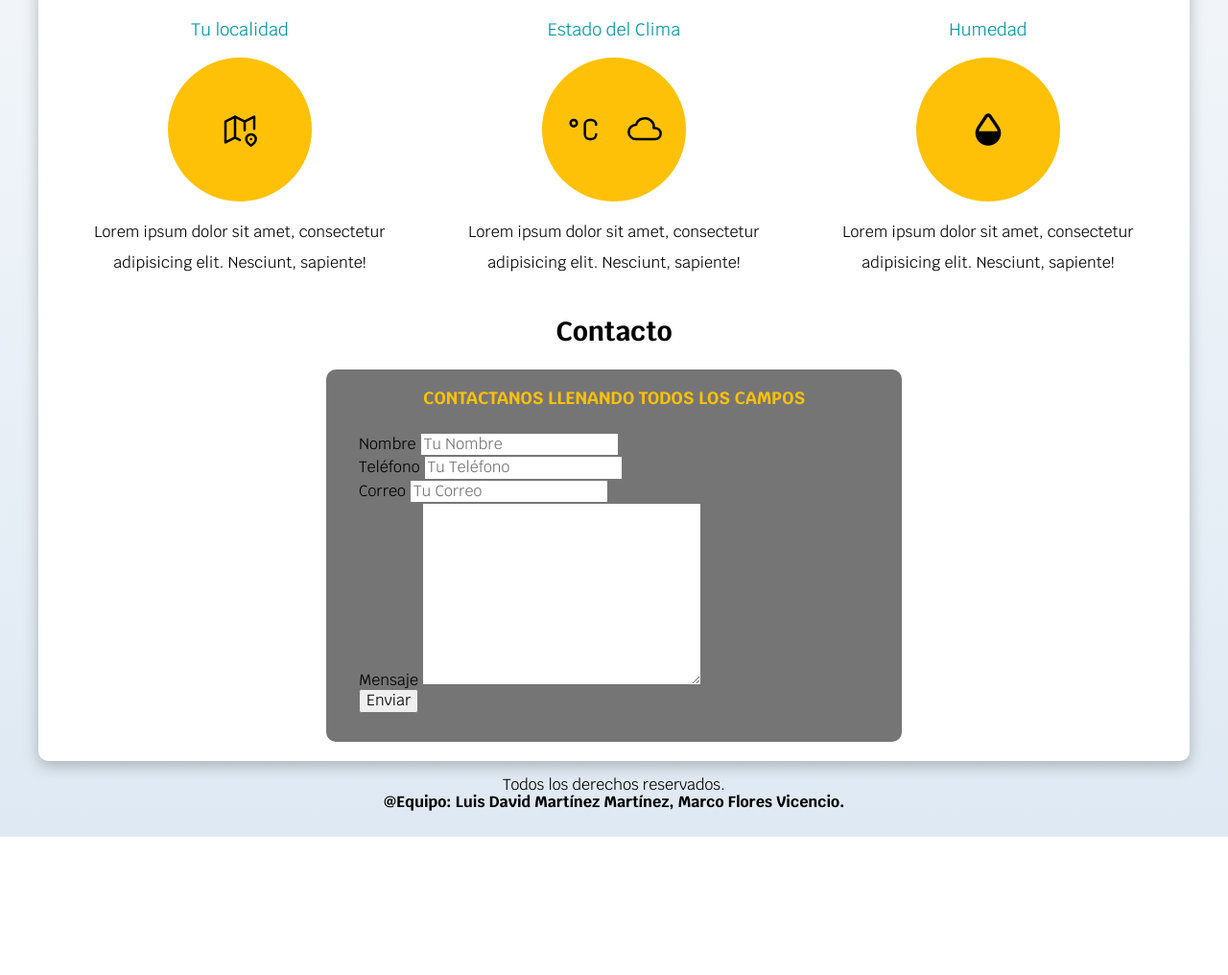
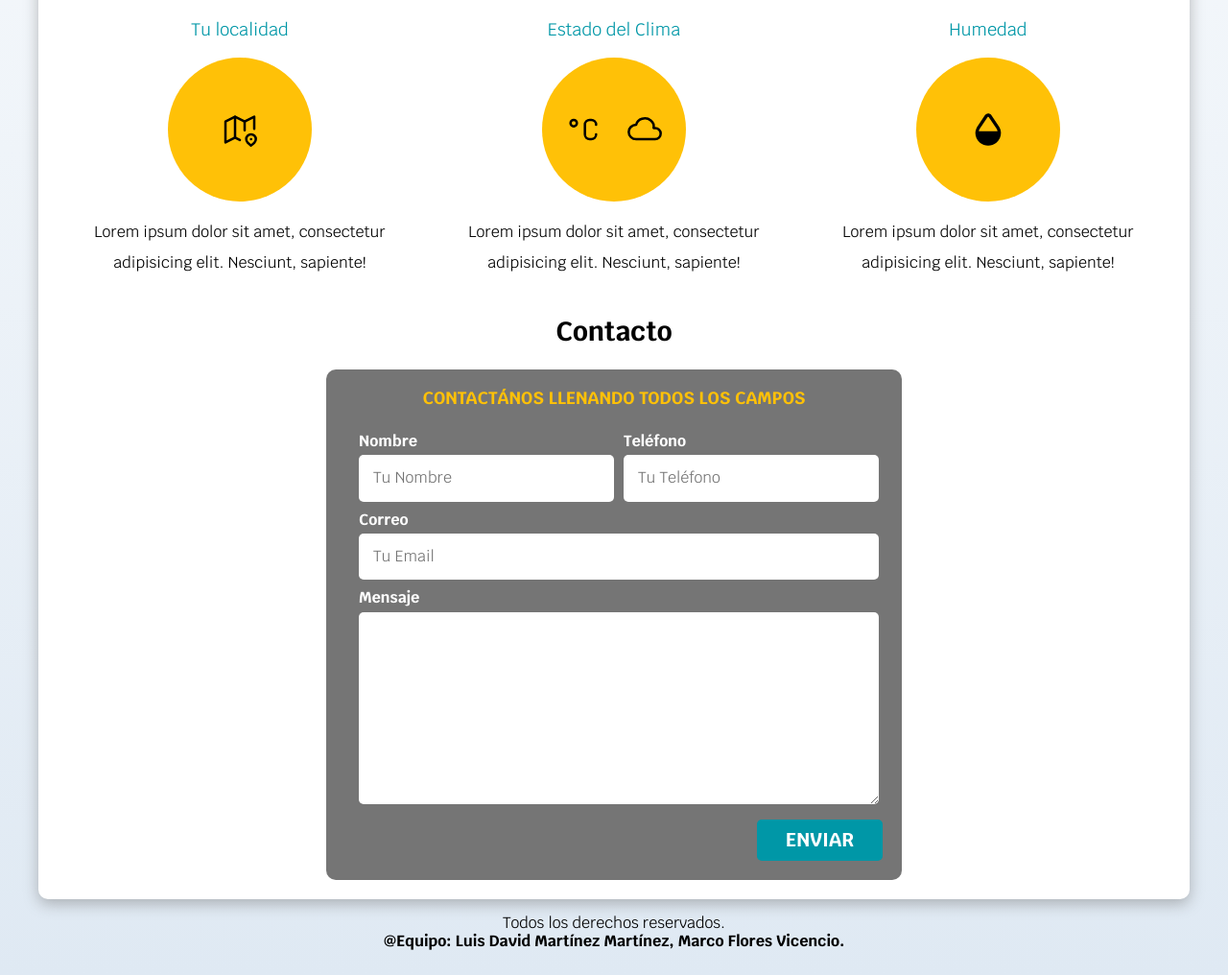
Before and after one commit to David2Mtz/Api-clima, a website: page Proyecto/ProyectoFrontEnd/index.html in a window 1280 px wide. Shown: the part 703-1719 px from the top of the page at 96% size. Before the commit the page ends 1575 px from the top, so only its background shows below. Drawn offline with Linux system fonts and the light colour scheme.

Commit message:
actualizaciones front

```diff
--- a/Proyecto/ProyectoFrontEnd/css/styles.css
+++ b/Proyecto/ProyectoFrontEnd/css/styles.css
@@ -45,6 +45,29 @@ h1, h2, h3{
 .contenedor {
     max-width: 120rem;
     margin: 0 auto;
+}
+.boton {
+    background-color: var(--secundario);
+    color: var(--blanco);
+    padding: 1rem 3rem;
+    margin-top: 3rem;
+    font-size: 2rem;
+    text-decoration: none;
+    text-transform: uppercase;
+    font-weight: bold;
+    border-radius: .5rem;
+    width: 90%;
+    text-align: center;
+    border: none;
+}
+@media (min-width: 768px) {
+    .boton {
+        width: auto;
+    }
+}
+.boton:hover {
+    cursor: pointer;
+    background-color: #FFC107;
 }
 
 .nav-bg {
@@ -100,6 +123,12 @@ h1, h2, h3{
     justify-content: center;
 
 }
+.flex {
+    display: flex;
+}
+.alinear-derecha {
+    justify-content: flex-end;
+}
 
 .contenido-hero h2,
 .contenido-hero p{
@@ -115,7 +144,7 @@ h1, h2, h3{
     background-color: var(--secundario);
     color: var(--blanco);
     padding: 1rem 3rem;
-    margin-top: 1rem;
+    margin-top: 3rem;
     font-size: 2rem;
     text-decoration: none;
     text-transform: uppercase;
@@ -376,3 +405,57 @@ h1, h2, h3{
             max-width: 55rem;
         }
     }
+
+    /** Contacto **/
+.formulario {
+    background-color: var(--gris);
+    width: min( 60rem, 100% ); /** Utilizar el valor más pequeño **/
+    margin: 0 auto;
+    padding: 2rem;
+    border-radius: 1rem;
+}
+
+.formulario fieldset {
+    border: none;
+}
+.formulario legend {
+    text-align: center;
+    font-size: 1.8rem;
+    text-transform: uppercase;
+    font-weight: 700;
+    margin-bottom: 2rem;
+    color: var(--primario);
+}
+
+@media (min-width: 768px) {
+    .contenedor-campos {
+        display: grid;
+        grid-template-columns: 50% 50%;
+        grid-template-rows: auto auto 20rem ;
+        column-gap: 1rem;
+    }
+
+    .campo:nth-child(3),
+    .campo:nth-child(4) {
+        grid-column: 1 / 3;
+    }
+}
+.campo {
+    margin-bottom: 1rem;
+}
+.campo label {
+    color: var(--blanco);
+    font-weight: bold;
+    margin-bottom: .5rem;
+    display: block;
+}
+.campo textarea {
+    height: 20rem;
+}
+
+.input-text {
+    width: 100%;
+    border: none;
+    padding: 1.5rem;
+    border-radius: .5rem;
+}
--- a/Proyecto/ProyectoFrontEnd/index.html
+++ b/Proyecto/ProyectoFrontEnd/index.html
@@ -103,41 +103,34 @@
 
         <form class="formulario">
             <fieldset>
-                <legend>Contactanos llenando todos los campos</legend>
+                <legend>Contactános llenando todos los campos</legend>
 
                 <div class="contenedor-campos">
                     <div class="campo">
-                        <label>Nombre
-                            <input type="text" placeholder="Tu Nombre" name="">
-                        </label>
+                        <label>Nombre</label>
+                        <input class="input-text" type="text" placeholder="Tu Nombre">
                     </div>
 
                     <div class="campo">
-                        <label>Teléfono
-                            <input type="tel" placeholder="Tu Teléfono">
-                        </label>
+                        <label>Teléfono</label>
+                        <input class="input-text" type="tel" placeholder="Tu Teléfono">
                     </div>
 
                     <div class="campo">
-                        <label>Correo
-                            <input type="email" placeholder="Tu Correo">
-                        </label>
+                        <label>Correo</label>
+                        <input class="input-text" type="email" placeholder="Tu Email">
                     </div>
 
                     <div class="campo">
-                        <label>Mensaje
-                            <textarea name=""  cols="30" rows="10"></textarea>
-                        </label>
+                        <label>Mensaje</label>
+                        <textarea class="input-text"></textarea>
                     </div>
-                </div>
+                </div> <!-- .contenedor-campos -->
 
-                <div>
-                    <input type="submit" value="Enviar">
-                </div>
             </fieldset>
-
-
-
+            <div class="alinear-derecha flex">
+                <input class="boton w-sm-100" type="submit" value="Enviar">
+            </div>
         </form>
 
     </section>
```
Also changed, not shown: 3 other files.
